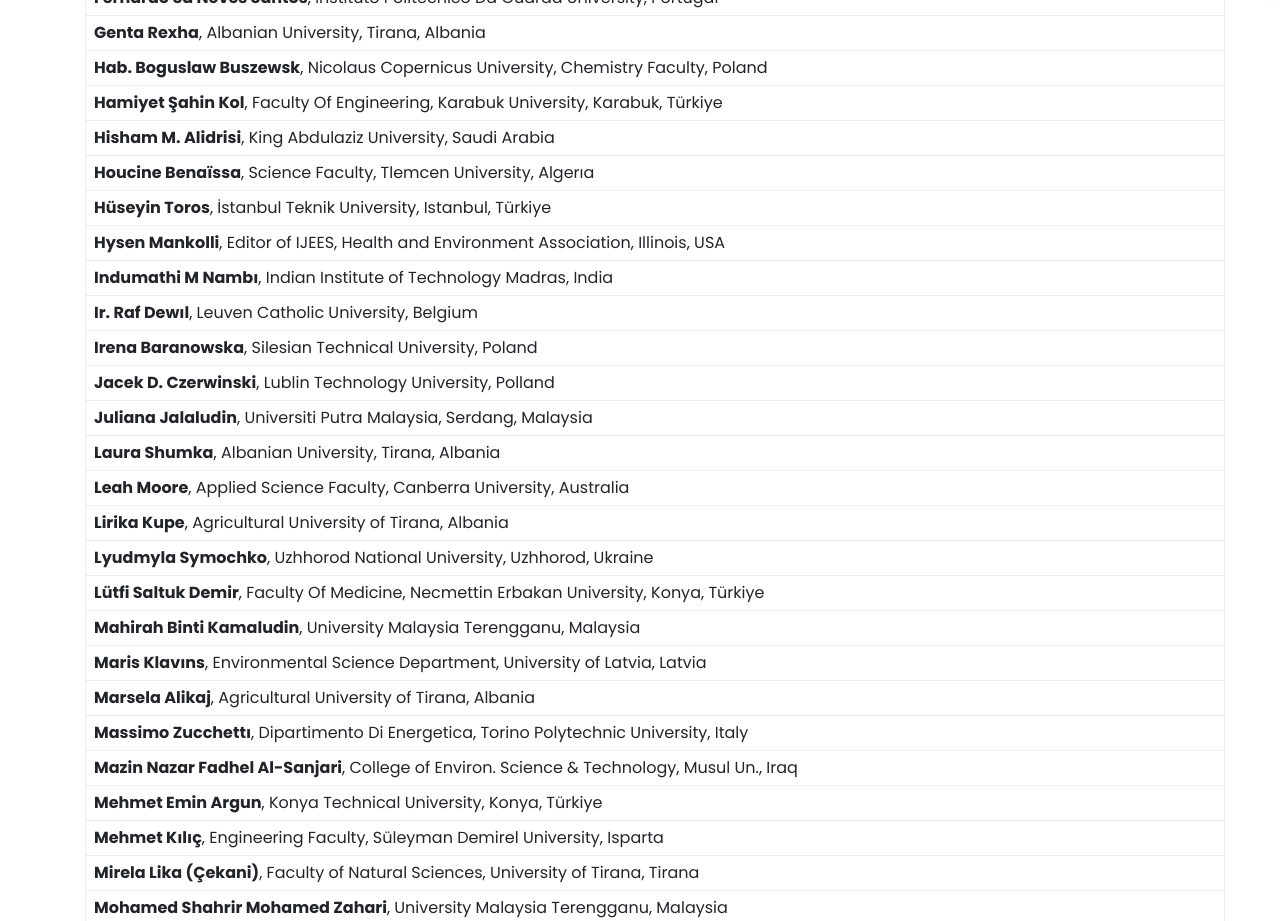
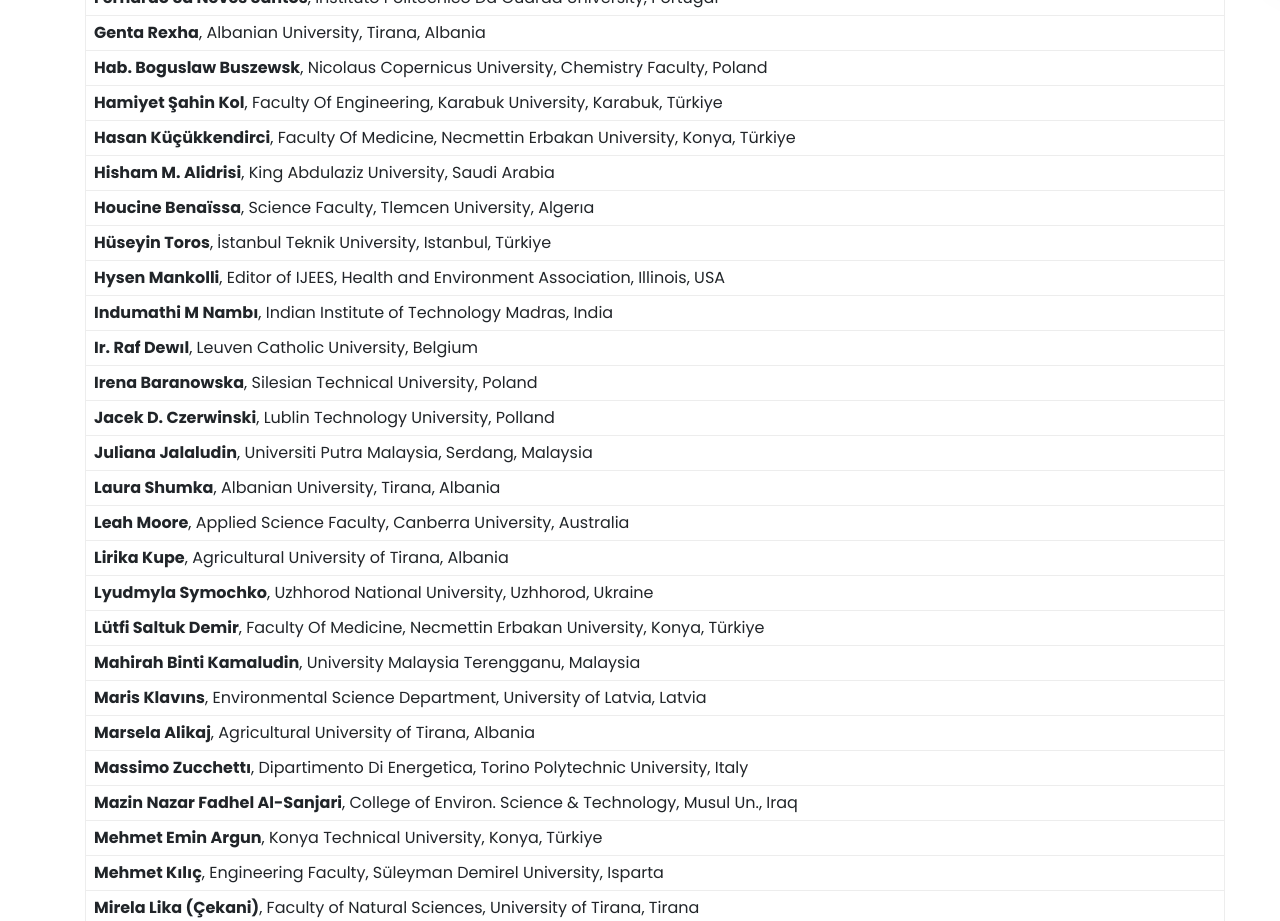
Before and after one commit to subfyi/symposium-next, a Next.js app: page /science-commission in a window 1280 px wide. Shown: the part 820-1741 px from the top of the page. Built offline with nearby package versions, Linux system fonts and the light colour scheme; some icons are missing; a web font is replaced by a local one.

Commit message:
2023 edts-1.17.2 science

```diff
--- a/pages/science-commission.js
+++ b/pages/science-commission.js
@@ -105,6 +105,10 @@
                       <tr>
                         <td className='tg-0pky'><b>Hamiyet Şahin Kol</b>, Faculty Of Engineering, Karabuk University, Karabuk,
                           Türkiye
+                        </td>
+                      </tr>
+                      <tr>
+                        <td className='tg-0pky'><b>Hasan Küçükkendirci</b>, Faculty Of Medicine, Necmettin Erbakan University, Konya, Türkiye
                         </td>
                       </tr>
                       <tr>
```
